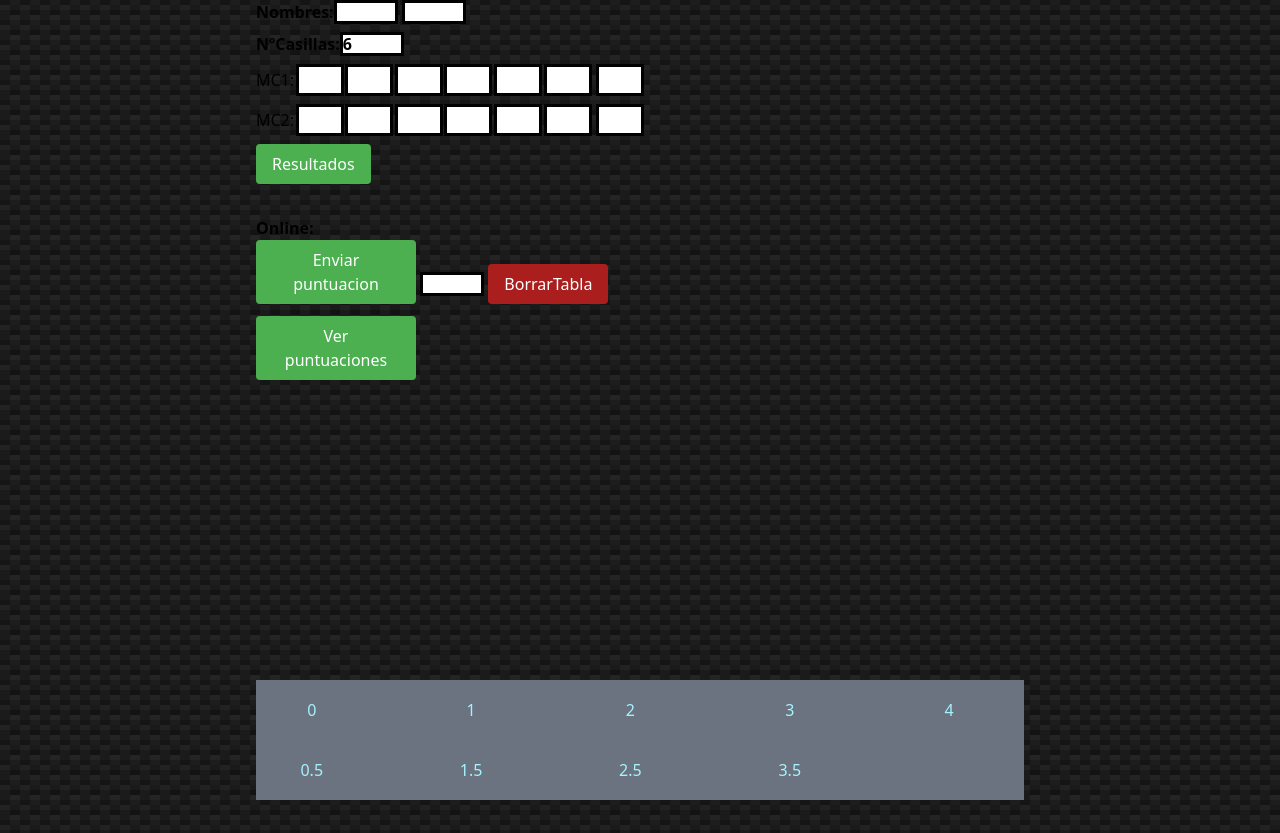
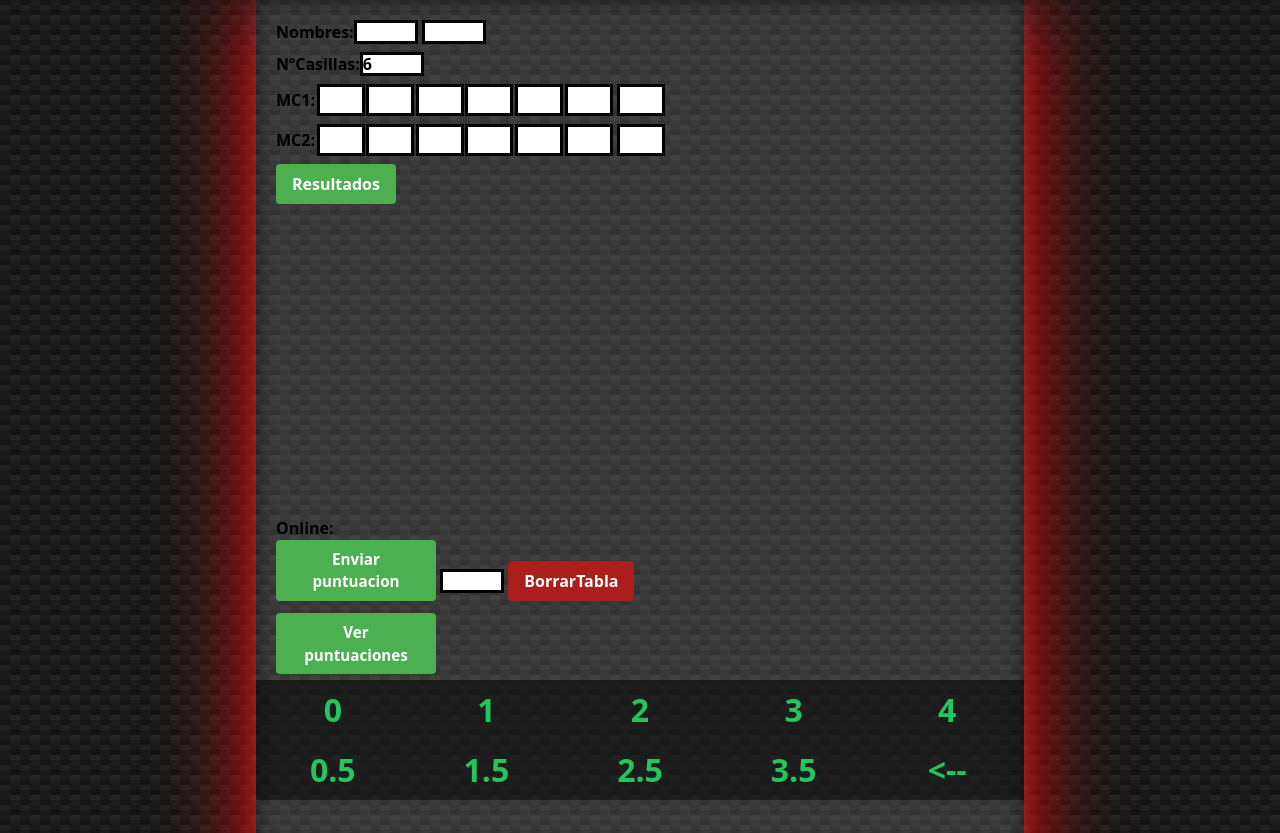
Before and after one commit to petaceta79/VotarBatallas, a website built with Vite: page index.html in a window 1280 px wide. Shown: the top 833 px of the page. Built offline with nearby package versions, Linux system fonts and the light colour scheme; no server answers; files whose address does not match are found by name.

Commit message:
Mamahuebo
xd

```diff
--- a/index.html
+++ b/index.html
@@ -1,5 +1,5 @@
 <!DOCTYPE html>
-<html lang="es">
+<html lang="es" class="">
 
 <head>
   <meta charset="UTF-8">
@@ -11,8 +11,8 @@
 </head>
 
 <body class="flex justify-center w-screen h-[100%]">
-  <main class="w-3/5 max-sm:w-screen max-sm:bg-none h-[100%]">
-    <section>
+  <main class="w-3/5 max-sm:w-screen font-bold h-[100%] neon">
+    <section class="ml-5 mt-5">
       <label class="Titulos block">
         Nombres:<input id="inputNombres1" class="inputNombres" oninput="cambiarNombres()">    <input id="inputNombres2" class="inputNombres" oninput="cambiarNombres()">
       </label>
@@ -32,22 +32,22 @@
       <button id="buttonResultados" onclick="darResultados()" class="buttonnormal">Resultados</button>
 
 
-      <div class="divResultados">
-        <label id="resultados" class="resultados"></label>
+      <div class="divResultados w-[100%] h-[10vh] mt-6 flex justify-center  ">
+        <label id="resultados" class="resultados text w-[30vw] text-[150%] text-balance text-center flex"></label>
       </div>
 
 
     </section>
 
-    <section class="mt-8">
+    <section class="ml-5 mt-52">
         <label class="Titulos">Online:</label>
         <div class="mb-3">
-          <button id="buttonSubirResultados" onclick="SubirVotacion()" class="buttonnormal w-[160px]">Enviar puntuacion</button>
+          <button id="buttonSubirResultados" onclick="SubirVotacion()" class="buttonnormal text-[95%] w-[160px]">Enviar puntuacion</button>
           <input id="salaresultados" class="inputNombres">
           <button id="buttonBorrarBaseDatos" onclick="BorrarBaseDatos()" class="buttonnormalRed">BorrarTabla</button>
         </div>
 
-        <button id="buttonVerResultadosOnline" onclick="obtenerYMostrarPuntuaciones()" class="buttonnormal w-[160px]">Ver puntuaciones</button>
+        <button id="buttonVerResultadosOnline" onclick="obtenerYMostrarPuntuaciones()" class="buttonnormal text-[95%] w-[160px]">Ver puntuaciones</button>
 
         <div>
           <label id="ResOnline1" class="labelMC"></label>
@@ -60,24 +60,19 @@
 
 
     </section>
-    <footer class="contenedor bg-gray-500 text-cyan-200 flex fixed bottom-0 w-[60vw] h-[15vh]">
-      <div>
-        <button class="button-container" onclick="puntuarcas(0)">0</button>
-        <button class="button-container" onclick="puntuarcas(0.5)">0.5</button>
+    <footer class="block">
+      <div class="text-[4vh] max-sm:w-screen bg-black bg-opacity-50 cursor-pointer text-green-500 grid grid-cols-5 grid-rows-auto fixed bottom-0 w-[60vw] h-[15vh]">
+        <button class="hover:bg-black active:bg-black active:bg-opacity-30 hover:bg-opacity-50 transition-all" onclick="puntuarcas(0)">0</button>
+        <button class="hover:bg-black active:bg-black active:bg-opacity-30 hover:bg-opacity-50 transition-all" onclick="puntuarcas(1)">1</button>
+        <button class="hover:bg-black active:bg-black active:bg-opacity-30 hover:bg-opacity-50 transition-all" onclick="puntuarcas(2)">2</button>
+        <button class="hover:bg-black active:bg-black active:bg-opacity-30 hover:bg-opacity-50 transition-all" onclick="puntuarcas(3)">3</button>
+        <button class="hover:bg-black active:bg-black active:bg-opacity-30 hover:bg-opacity-50 transition-all" onclick="puntuarcas(4)">4</button>
+        <button class="hover:bg-black active:bg-black active:bg-opacity-30 hover:bg-opacity-50 transition-all" onclick="puntuarcas(0.5)">0.5</button>
+        <button class="hover:bg-black active:bg-black active:bg-opacity-30 hover:bg-opacity-50 transition-all" onclick="puntuarcas(1.5)">1.5</button>
+        <button class="hover:bg-black active:bg-black active:bg-opacity-30 hover:bg-opacity-50 transition-all" onclick="puntuarcas(2.5)">2.5</button>
+        <button class="hover:bg-black active:bg-black active:bg-opacity-30 hover:bg-opacity-50 transition-all" onclick="puntuarcas(3.5)">3.5</button>
+        <button class="hover:bg-black active:bg-black active:bg-opacity-30 hover:bg-opacity-50 transition-all" onclick="atras()">&lt;--</button>
       </div>
-      <div>
-        <button  class="button-container" onclick="puntuarcas(1)">1</button>
-        <button class="button-container" onclick="puntuarcas(1.5)">1.5</button>
-      </div>
-      <div>
-        <button class="button-container" onclick="puntuarcas(2)">2</button>
-        <button class="button-container" onclick="puntuarcas(2.5)">2.5</button>
-      </div>
-      <div>
-        <button class="button-container" onclick="puntuarcas(3)">3</button>
-        <button class="button-container" onclick="puntuarcas(3.5)">3.5</button>
-      </div>
-      <button class="button-container" onclick="puntuarcas(4)" value="4">4</button>
     </footer>
   </main>
 </body>
--- a/script.js
+++ b/script.js
@@ -19,6 +19,7 @@ function agregarNuevaCasillaVotar() {
         nuevaCasillaVotar.type = "number";
         nuevaCasillaVotar.id = "inputCasilla1";
         nuevaCasillaVotar.className = "inputCasilla";
+        nuevaCasillaVotar.setAttribute("readonly", "readonly");
         nuevaCasillaVotar.onchange = sumarCasillas;
         nuevaCasillaVotar.addEventListener("input", sumarCasillas);
         nuevaCasillaVotar.addEventListener("focus", function() {
@@ -35,6 +36,7 @@ function agregarNuevaCasillaVotar() {
         nuevaCasillaVotar.type = "number";
         nuevaCasillaVotar.id = "inputCasilla2";
         nuevaCasillaVotar.className = "inputCasilla";
+        nuevaCasillaVotar.setAttribute("readonly", "readonly");
         nuevaCasillaVotar.onchange = sumarCasillas;
         nuevaCasillaVotar.addEventListener("input", sumarCasillas);
         nuevaCasillaVotar.addEventListener("focus", function() {
@@ -103,9 +105,9 @@ function darResultados(){
         resultado.textContent = "Empate";
     } else {
         if (ResultadosCas1 > ResultadosCas2){
-            resultado.textContent = "Gana " + nombre1 + " con diferencia de " + (ResultadosCas1 - ResultadosCas2);
+            resultado.textContent = "Gana " + nombre1 + " con diferencia de " + (isNaN(ResultadosCas1 - ResultadosCas2) ? "Neuronas porque no has puesto nada bobo": (ResultadosCas1 - ResultadosCas2));
         } else {
-            resultado.textContent = "Gana " + nombre2 + " con diferencia de " + (ResultadosCas2 - ResultadosCas1);
+            resultado.textContent = "Gana " + nombre2 + " con diferencia de " + (isNaN(ResultadosCas2 - ResultadosCas1) ? "Neuronas porque no has puesto nada bobo": (ResultadosCas2 - ResultadosCas1));
         }
     }
 }
@@ -266,34 +268,47 @@ function puntuarcas(num) {
     if(turno != -1){
         if(parseInt(turno.toString().charAt(0)) == 1){
             elementos1[parseInt(turno.toString().charAt(1))].value = num;
-
             // Pasar a la siguiente casilla
             if (turno<("2" + (elementos1.length-1))){
                 elementos2[parseInt(turno.toString().charAt(1))].focus();
             }
-
         }else{
             elementos2[parseInt(turno.toString().charAt(1))].value = num;
-
             // Pasar a la siguiente casilla
             if (turno<("2" + (elementos1.length-1))){
                 elementos1[parseInt(turno.toString().charAt(1)) + 1].focus();
             }
         }
-
         console.log(turno<("2" + (elementos1.length-1)));
-
         if (turno<("2" + (elementos1.length-1))){
             console.log(turno);
         }
     }
     else{
-        if(turno == -1){
-            elementos1[0].value = num;
-            elementos2[0].focus();
-
-        }
+        elementos1[0].value = num;
+        elementos2[0].focus();
     }
 
-    sumarCasillas();
+    sumarCasillas(); //para el resultado
 }
+function atras() {
+    var elementos1 = document.querySelectorAll('input[id="inputCasilla1"]');
+    var elementos2 = document.querySelectorAll('input[id="inputCasilla2"]');
+
+    if (turno != -1) {
+        if (parseInt(turno.toString().charAt(0)) == 1) {
+            elementos1[parseInt(turno.toString().charAt(1))].value = "";
+            if (turno < ("2" + (elementos1.length - 1))) {
+                elementos2[parseInt(turno.toString().charAt(1)) - 1].focus();
+            }
+        } else {
+            elementos2[parseInt(turno.toString().charAt(1))].value = "";
+            if (turno < ("2" + (elementos1.length - 1))) {
+                elementos1[parseInt(turno.toString().charAt(1))].focus();
+            }
+        }
+    } else {
+        elementos2[0].focus();
+    }
+    sumarCasillas(); //para el resultado
+}
--- a/styles.css
+++ b/styles.css
@@ -3,6 +3,8 @@
 @import 'tailwindcss/utilities';
 html
 {
+    height: 180vh;
+    overflow-x: hidden;
     color: #000000;
     border-color: green;
   background:
@@ -17,6 +19,7 @@ html
 }
 main
 {
+    position: sticky;
     background-repeat: no-repeat;
     background-image: url('fondo.jpg');
     background-position: center;
@@ -80,12 +83,6 @@ main
 }
 
 
-
-.contenedor > div {
-    width: 100%; /* Ancho completo */
-    height: 125%;
-}
-
 .button-container {
     width: 70%;
     height: 40%;
@@ -96,6 +93,32 @@ main
     height: 50%;
 }
 
-html {
-    height: 180vh;
+
+main::before {
+    content: "";
+    opacity: 0.13;
+    position: absolute;
+    top: 0;
+    left: 0;
+    width: 100%;
+    height: 100%;
+    background-color: #ffffff;
+    background-size: cover;
+    background-position: center;
+    filter: blur(10px);
+    z-index: -1;
+  }
+.neon
+{
+
+    box-shadow: 0px 0px 50px rgb(255, 0, 0);
+    animation: shadowAnimation 2s infinite alternate ease-in-out;
 }
+@keyframes shadowAnimation {
+    0% {
+      box-shadow: 0px 0px 70px rgb(255, 0, 0);
+    }
+    100% {
+      box-shadow: 0px 0px 100px rgb(255, 0, 0);
+    }
+  }
```
